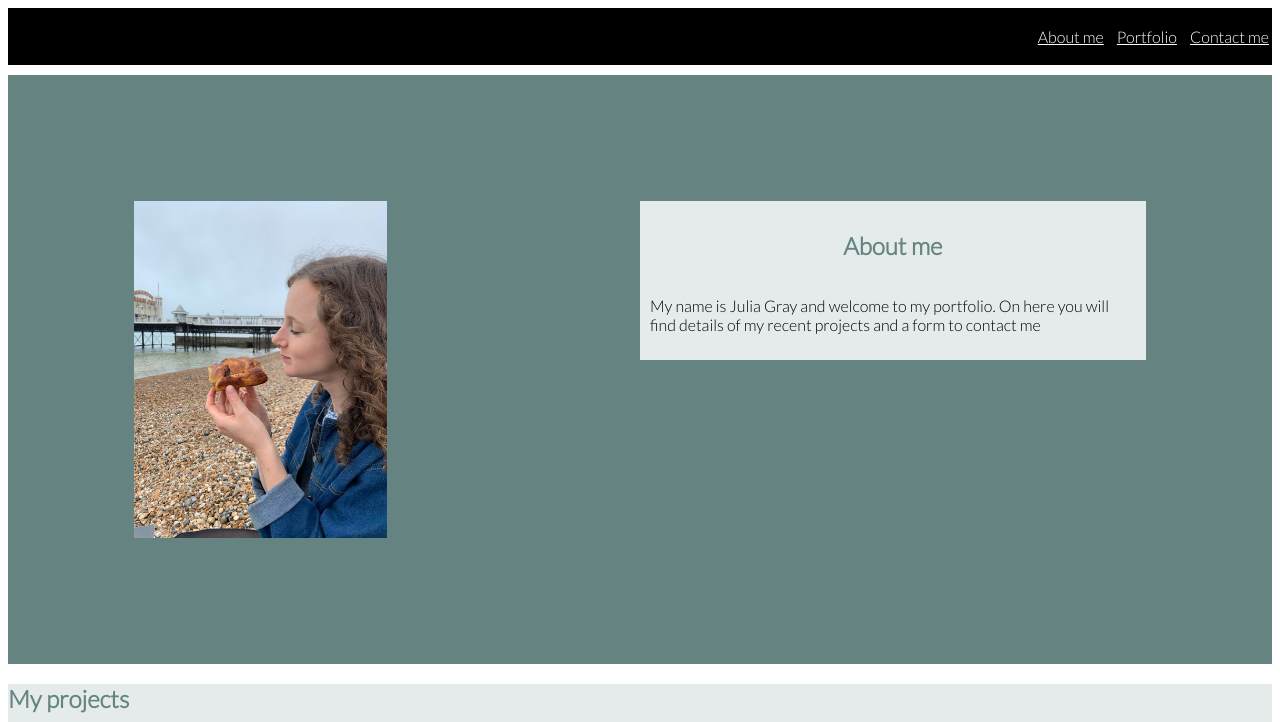
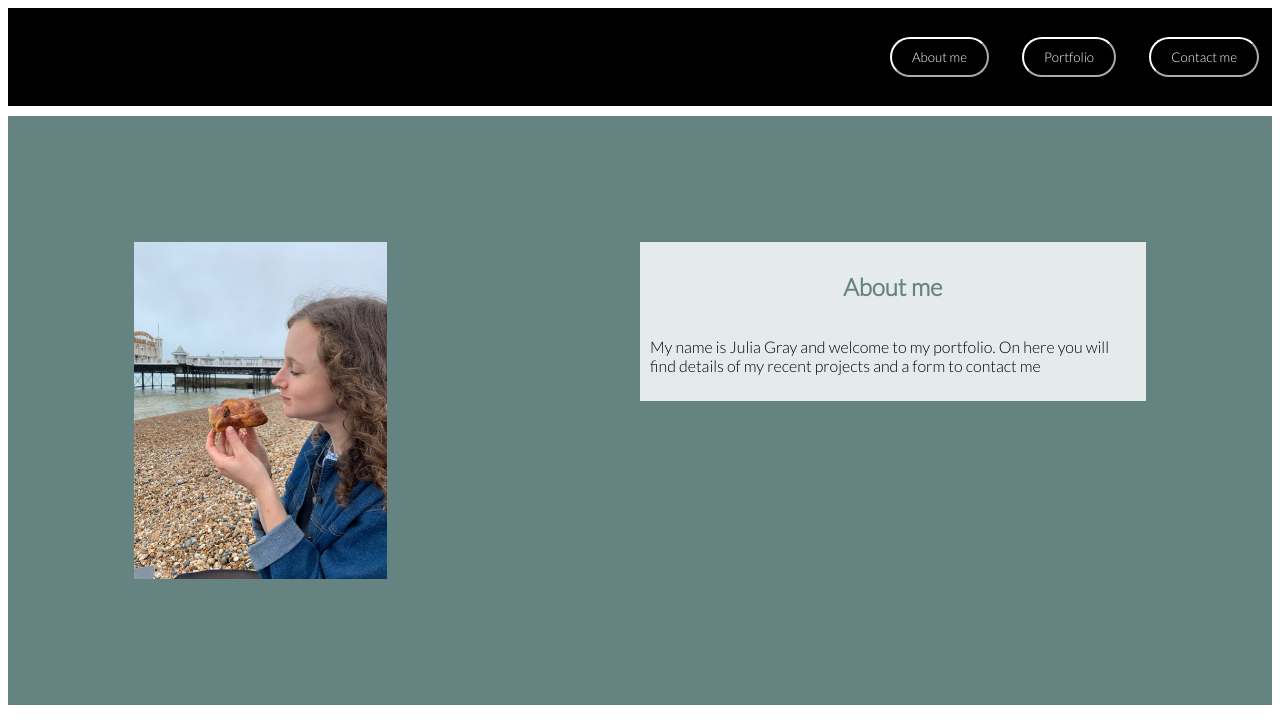
Before and after one commit to jgray33/portfolio, a plain HTML site: page index.html in a window 1280 px wide. Shown: the top 722 px of the page. Drawn offline with Linux system fonts and the light colour scheme.

Commit message:
buttons added

```diff
--- a/assets/style.css
+++ b/assets/style.css
@@ -24,20 +24,31 @@ display: flex;
 justify-content: right;
 }
 
-button {
-    background-color: white;
-    color: bl;
-    border-radius: 30px;
-}
-
 nav ul li{
 display: inline-block;
 margin-left: 10px;
         }
 
-a:link, a:visited {
+button {
+border-radius: 20px;
+border-color: white;
+padding: 10px 20px;
+background-color: black;
+}
+
+button:hover {
+    background-color:white ;
+}
+
+a:link {
+    color: white;
+    text-decoration: none;
+}
+
+a:visited {
     color: white;
 }
+
 
 h1 {
     color: #648381;
--- a/index.html
+++ b/index.html
@@ -13,16 +13,16 @@
 
         <header class="header-flex" id=header>
             <nav>
-              <ul class="nav-links">
-              <li>
-                  <a href="#about-me"> About me</a>
+              <ul>
+              <li> <button>
+                  <a href="#about-me"> About me</a> </button>
                                 </li>
-              <li>
-                  <a href="#portfolio"> Portfolio</a>
-             </li>
-             <li>
-                  <a href="#contact-form"> Contact me </a>
-             </li>
+              <li> <button>
+                  <a href="#portfolio"> Portfolio</a> </button>
+                               </li>
+             <li> <button>
+                  <a href="#contact-form"> Contact me </a> </button>
+                             </li>
             </ul>
           </nav>
         </header>
```
